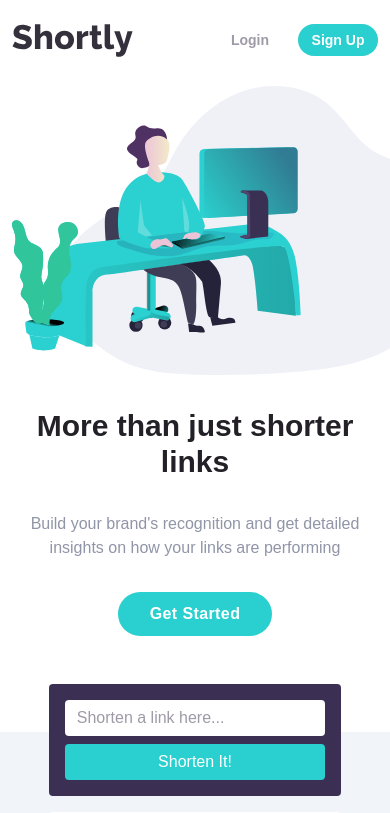
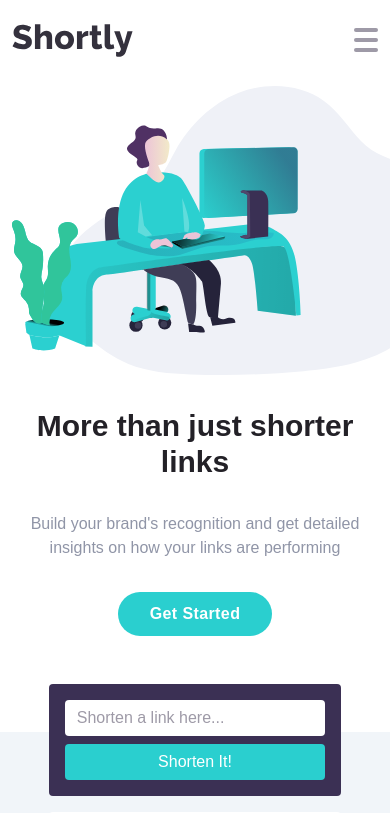
Before and after one commit to Dina2703/url_shortinig_api, a React (Create React App) app: page / in a window 390 px wide. Shown: the top 813 px of the page. Built offline with nearby package versions, Linux system fonts and the light colour scheme.

Commit message:
design a Dropdown menu  for the mobile  version

```diff
--- a/src/components/Navbar.js
+++ b/src/components/Navbar.js
@@ -1,13 +1,19 @@
-import React from "react";
+import { useState } from "react";
 import logo from "../images/logo.svg";
 
 function Navbar() {
+  const [isMenuOpen, setIsMenuOpen] = useState(false);
+
+  const toggleMenu = () => {
+    setIsMenuOpen((prev) => !prev);
+  };
+
   return (
     <section
       id="navbar_section "
       className="px-3 md:px-5 lg:px-12 max-w-6xl lg:mx-auto"
     >
-      <nav className=" h-20 mx-auto flex items-center  justify-between">
+      <nav className=" h-20 mx-auto flex items-center  justify-between ">
         <a href="#" className="mr-8">
           <img src={logo} alt="logo" />
         </a>
@@ -22,7 +28,7 @@ function Navbar() {
             Resources
           </li>
         </ul>
-        <div className="flex space-x-2">
+        <div className="md:flex  hidden space-x-2  pl-3">
           <button className="w-[5rem] bottom-5 bg-white p-1.5 rounded-full  font-[700] text-sm hover:text-veryDarkViolet ease-in-out duration-150 text-grayishViolet ">
             Login
           </button>
@@ -30,7 +36,33 @@ function Navbar() {
             Sign Up
           </button>
         </div>
+        <div
+          className="flex flex-col md:hidden w-6  gap-1.5 cursor-pointer relative"
+          onClick={toggleMenu}
+        >
+          <span className="border-b-[4px] rounded-lg border-grayishViolet" />
+          <span className="border-b-[4px] rounded-lg border-grayishViolet" />
+          <span className="border-b-[4px] rounded-lg border-grayishViolet" />
+        </div>
       </nav>
+      {/* module */}
+      {isMenuOpen && (
+        <div className="w-3/4 bg-darkViolet mx-auto text-white rounded-lg p-6 absolute z-50 right-0 left-0">
+          <ul className="w-full flex flex-col justify-center items-center gap-2 font-bold text-sm ">
+            <li className="cursor-pointer hover:text-cyan">Features</li>
+            <li className="cursor-pointer hover:text-cyan">Pricing</li>
+            <li className="cursor-pointer hover:text-cyan">Resources</li>
+            <li className="cursor-pointer hover:text-cyan">Features</li>
+
+            <li className="border-t-[.5px] border-grayishViolet  w-full text-center pt-[16px] mt-[16px] cursor-pointer hover:text-cyan">
+              Login
+            </li>
+            <button className=" p-1.5 w-full   rounded-full  font-bold text-sm bg-cyan hover:bg-opacity-70 my-2">
+              Sign Up
+            </button>
+          </ul>
+        </div>
+      )}
     </section>
   );
 }
```
